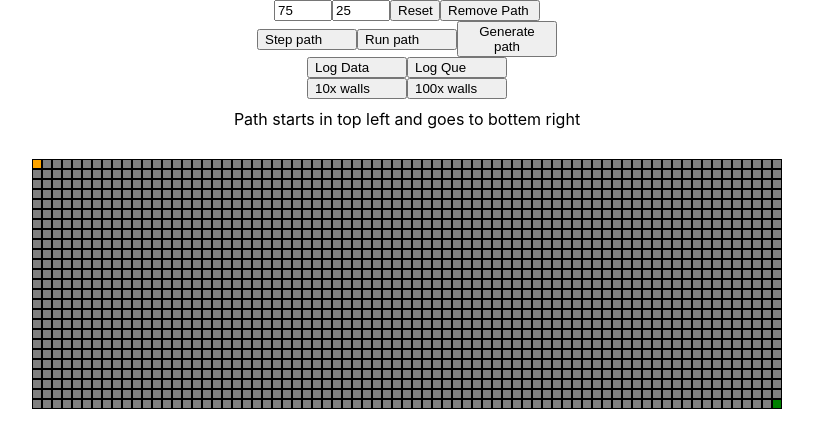
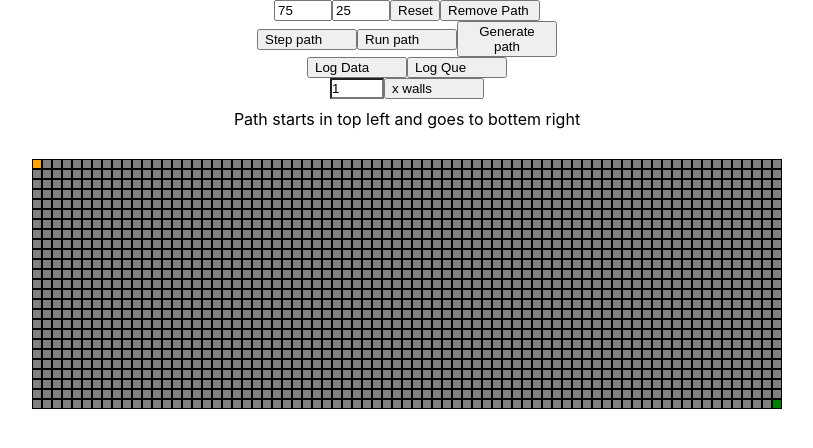
Before and after one commit to peoplestealusernames/pathfinder, a React (Create React App) app: page / in a window 1280 px wide. Shown: the top 448 px of the page, without its empty margins (233-1046 px from the left). Built offline with nearby package versions, Linux system fonts and the light colour scheme.

Commit message:
generate x amount of random walls

```diff
--- a/src/App.tsx
+++ b/src/App.tsx
@@ -23,6 +23,7 @@ function App() {
   })
 
   let [Grid, SetGrid] = useState<CanvasGrid>(new CanvasGrid(x, y))
+  let [WallCount, SetWallCount] = useState(1)
 
   useEffect(() => { SetGrid(new CanvasGrid(x, y)) }, [x, y])
 
@@ -81,20 +82,17 @@ function App() {
             }}
           >Log Que</button>
         </div>
-
         <div style={{ display: "flex", flexDirection: "row", flexWrap: "wrap", justifyContent: "center" }}>
+          <input type="number" value={WallCount} onChange={(e: any) => { SetWallCount(e.target.value) }}
+            style={{ width: 50, WebkitAppearance: "none", MozAppearance: "textfield", padding: 0, }} />
           <button style={{ width: 100, alignSelf: "center", display: "flex" }}
             onClick={() => {
-              for (let i = 0; i < 10; i++)
+              for (let i = 0; i < WallCount; i++)
                 SetRandomWall(Grid)
             }}
-          >10x walls</button>
-          <button style={{ width: 100, alignSelf: "center", display: "flex" }}
-            onClick={() => {
-              for (let i = 0; i < 100; i++)
-                SetRandomWall(Grid)
-            }}
-          >100x walls</button>
+          >
+            x walls
+          </button>
         </div>
         <p style={{ padding: "10px", margin: "0px" }}>Path starts in top left and goes to bottem right</p>
       </div>
```
